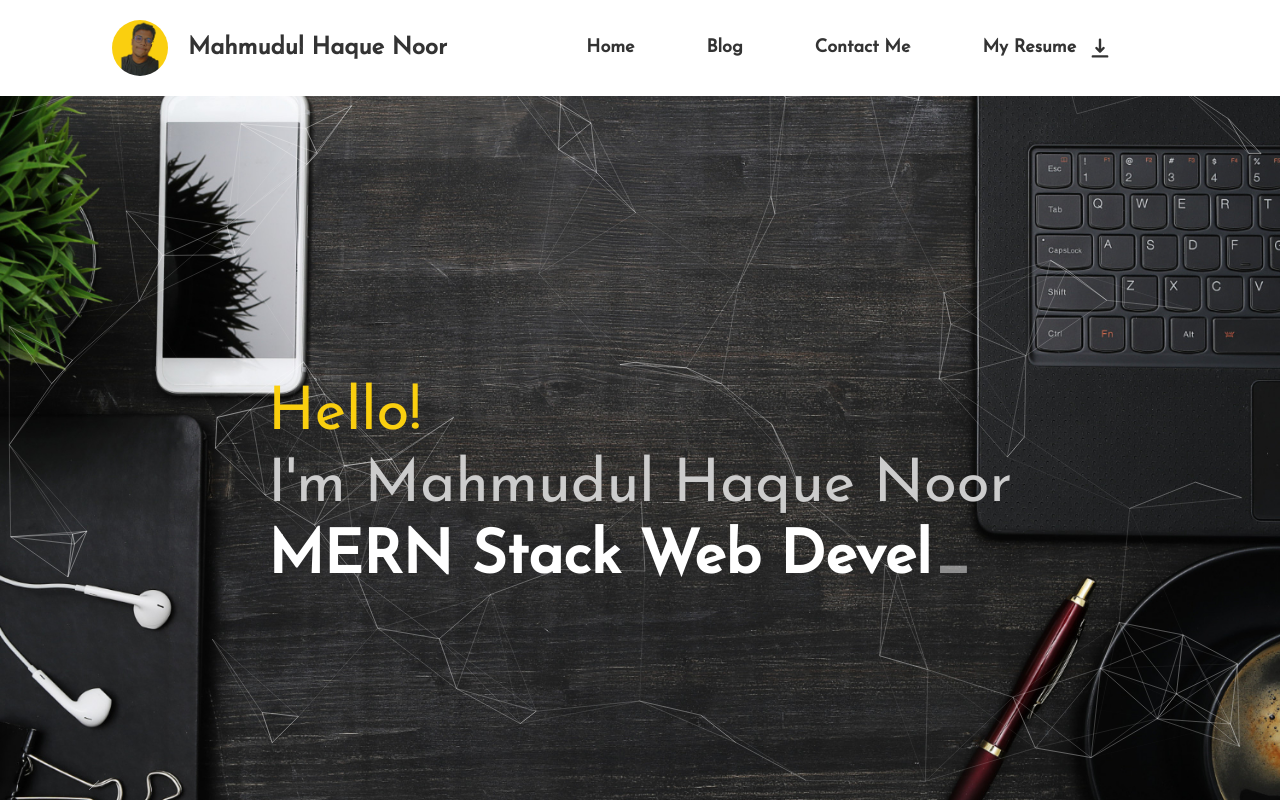
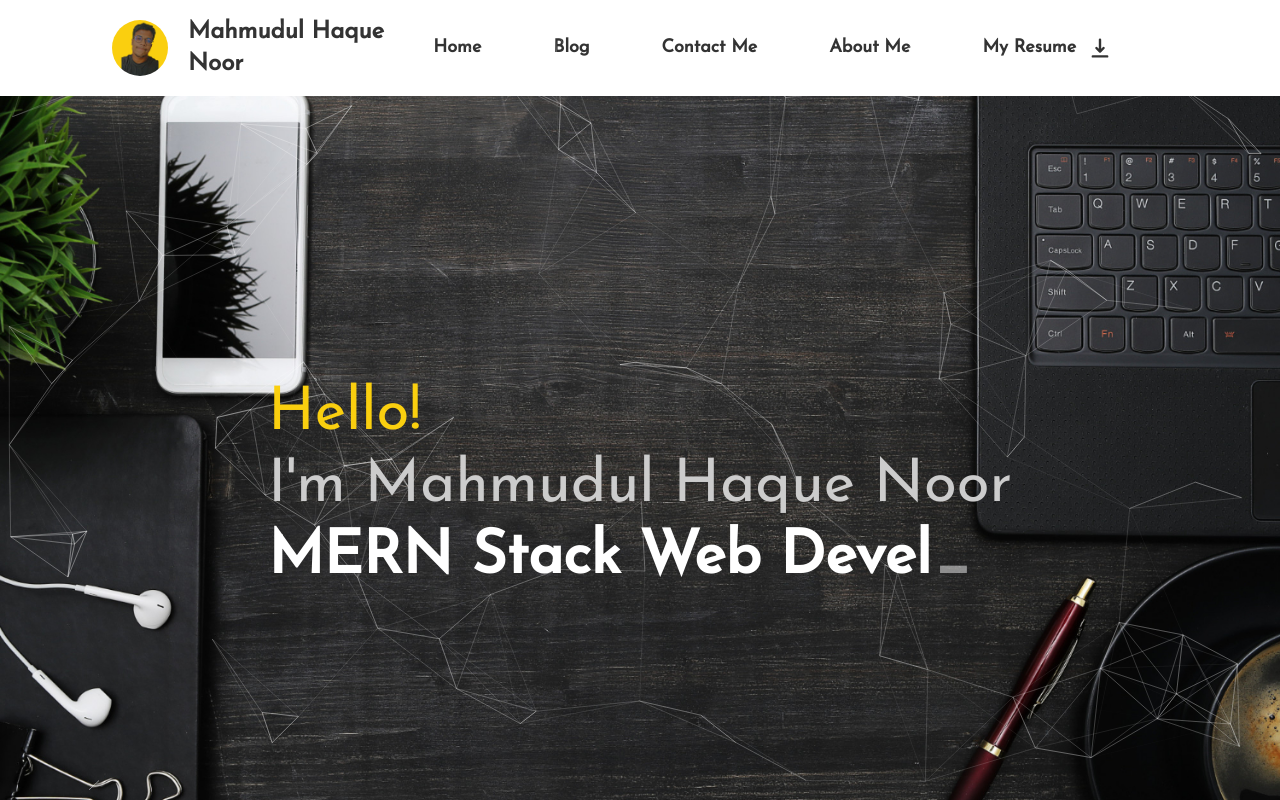
Before and after one commit to miavai649/noor-portfolio, a React (Create React App) app: page / in a window 1280 px wide. Shown: the top 800 px of the page. Built offline with nearby package versions, Linux system fonts and the light colour scheme; no server answers.

Commit message:
link added

```diff
--- a/src/Pages/Details/Details.js
+++ b/src/Pages/Details/Details.js
@@ -71,8 +71,14 @@ const Details = () => {
           <h2 className="text-4xl font-bold">{title}</h2>
           <div className="flex gap-3 my-3">
             <a target='_blank' className="btn btn-primary" href={liveLink} rel="noreferrer"><FaExternalLinkAlt className="font-bold text-lg"></FaExternalLinkAlt></a>
+
             <a target='_blank' className="btn btn-primary" href={githubClient} rel="noreferrer"><FaCode className="font-bold text-lg"></FaCode></a>
+
             <a target='_blank' className="btn btn-primary" href={githubServer} rel="noreferrer"><FaServer className="font-bold text-lg"></FaServer></a>
+
+            {/* <a target='_blank' className="btn btn-primary" href={githubClient} rel="noreferrer"><FaCode className="font-bold text-lg"></FaCode></a> */}
+
+            {/* <a target='_blank' className="btn btn-primary" href={githubServer} rel="noreferrer"><FaServer className="font-bold text-lg"></FaServer></a> */}
           </div>
           <h3 className="text-2xl">Features & Technologies:</h3>
           <ul>
--- a/src/Pages/Home/AboutME/AboutMe.js
+++ b/src/Pages/Home/AboutME/AboutMe.js
@@ -3,7 +3,7 @@ import image from '../../../assets/images/bannerIMG3.jpg';
 
 const AboutMe = () => {
     return (
-        <div>
+        <div id='aboutme'>
       <div className="hero my-20 bg-base-200">
         <div className="hero-content flex-col lg:flex-row-reverse">
           <img src={image} alt="" className="w-3/5 rounded-lg shadow-2xl" />
--- a/src/Shared/Navbar/Navbar.js
+++ b/src/Shared/Navbar/Navbar.js
@@ -16,6 +16,9 @@ const Navbar = () => {
           </li>
           <li>
             <Link className='mr-10' to="/contact">Contact Me</Link>
+        </li>
+          <li>
+            <a className='mr-10' href="#aboutme">About Me</a>
         </li>
         <li>
             <a className='mr-10' href="https://drive.google.com/u/0/uc?id=1uQ0w3Vh0bOd-5OTb2nOyjSC7TtNB1jIl&export=download">My Resume <HiDownload className='text-2xl'></HiDownload></a>
```
